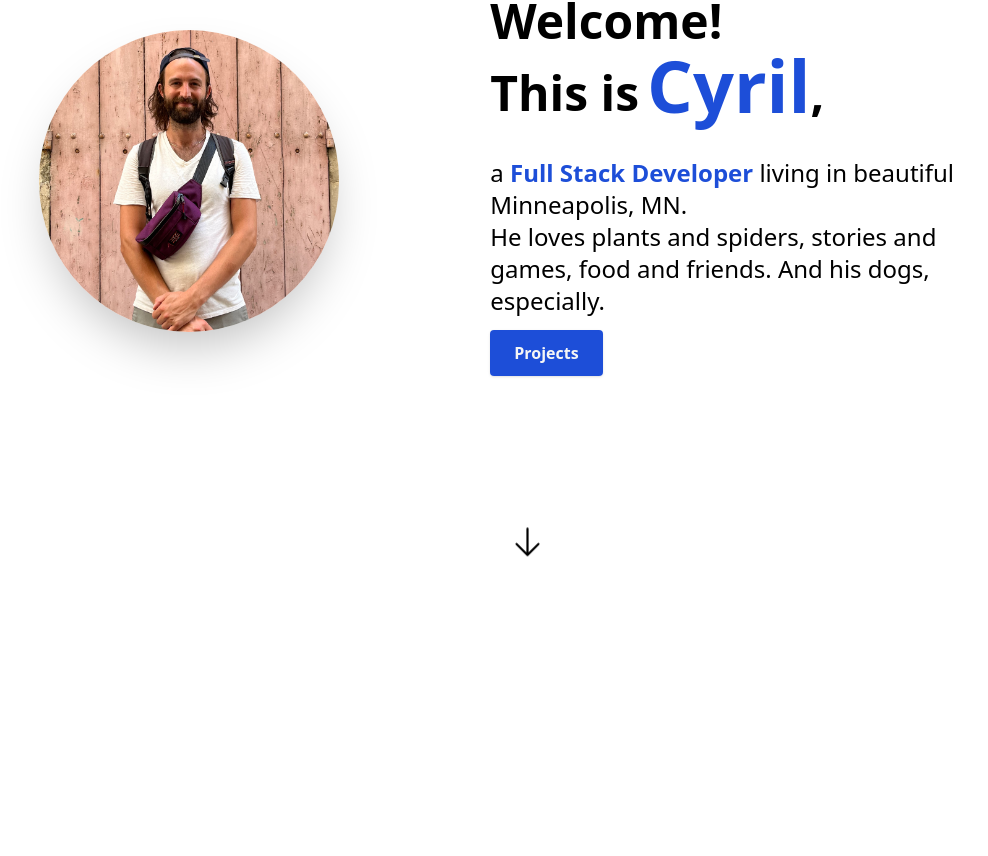
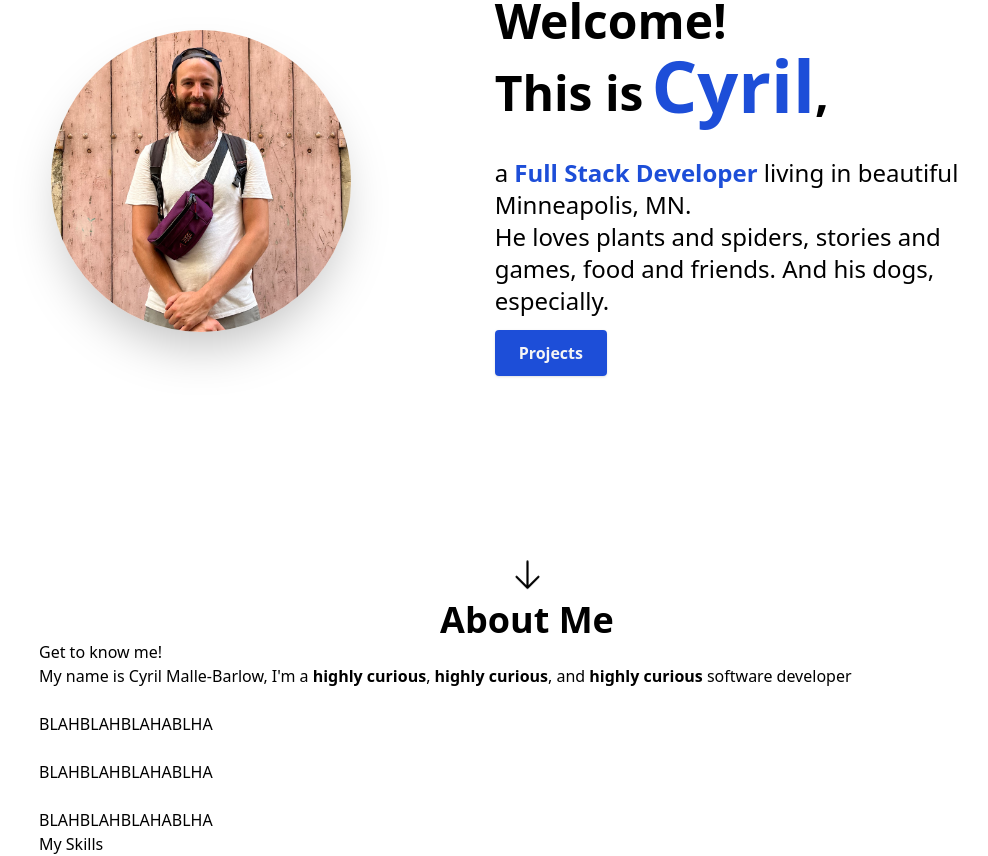
Before and after one commit to cyrilmb/Portfolio, a Next.js app in the folder my-portfolio/: page / in a window 1280 px wide. Shown: the part 123-979 px from the top of the page, without its empty margins (113-1101 px from the left). Before the commit the page ends 800 px from the top, so only its background shows below. Built offline with nearby package versions, Linux system fonts and the light colour scheme.

Commit message:
skeleton of about me section, some filler text to come back to. want to focus on some styling first

```diff
--- a/my-portfolio/src/app/page.tsx
+++ b/my-portfolio/src/app/page.tsx
@@ -1,9 +1,11 @@
 import HeroSection from '@/components/HeroSection';
+import AboutSection from '@/components/AboutSection';
 
 export default function Home() {
   return (
     <main className="mx-auto max-w-3xl px-4 sm:px-6 md:max-w-5xl">
       <HeroSection />
+      <AboutSection />
     </main>
   );
 }
--- /dev/null
+++ b/my-portfolio/src/components/AboutSection.tsx
@@ -0,0 +1,36 @@
+import React from 'react';
+
+const AboutSection = () => {
+  return (
+    <section>
+      <div>
+        <h1 className="text-center font-bold text-4xl">About Me</h1>
+        <div>
+          <div>
+            <h1>Get to know me!</h1>
+            <p>
+              {' '}
+              My name is Cyril Malle-Barlow, I'm a{' '}
+              <span className="font-bold">{'highly curious'}</span>,
+              <span className="font-bold">{' highly curious'}</span>, and
+              <span className="font-bold">{' highly curious'}</span> software
+              developer
+            </p>
+            <br />
+            <p>BLAHBLAHBLAHABLHA</p>
+            <br />
+            <p>BLAHBLAHBLAHABLHA</p>
+            <br />
+            <p>BLAHBLAHBLAHABLHA</p>
+          </div>
+          <div>
+            <h1>My Skills</h1>
+            <p></p>
+          </div>
+        </div>
+      </div>
+    </section>
+  );
+};
+
+export default AboutSection;
--- a/my-portfolio/src/components/HeroSection.tsx
+++ b/my-portfolio/src/components/HeroSection.tsx
@@ -7,10 +7,10 @@ import { HiArrowDown } from 'react-icons/hi2';
 const HeroSection = () => {
   return (
     <section id="home">
-      <div className="flex flex-col text-center items-center justify-center my-10 py-16 md:flex-row md:space-x-4 md:text-left md:py-12 md:mt-16">
+      <div className="flex flex-col text-center items-center justify-center my-10 pt-16 pb-4 md:flex-row md:space-x-6 md:text-left md:pt-12 md:pb-40 md:mt-16">
         <div className="md:w-1/2 md:-mr-0.5 md:mt-2">
           <Image
-            className="rounded-full shadow-2xl"
+            className="rounded-full shadow-2xl md:mx-3"
             src="/pink-door.jpeg"
             alt="Portrait of the developer looking happy because he is standing in front of a pink door"
             width={300}
@@ -56,7 +56,7 @@ const HeroSection = () => {
           </Link>
         </div>
       </div>
-      <div className="flex flex-row justify-center py-20">
+      <div className="flex flex-row justify-center">
         <Link
           to="about"
           activeClass="active"
```
